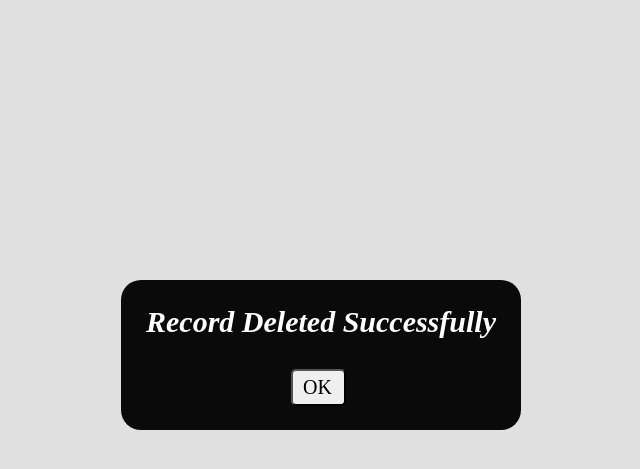
After one commit to sinchanabbhanu/dbmsproject, a PHP site: page /deletesucc.html in a window 1280 px wide. The commit adds this page. Shown: the top 469 px of the page, without its empty margins (387-1027 px from the left). Run offline with PHP 8.4, Linux system fonts and the light colour scheme.

Commit message:
some changes

```diff
--- a/Site1/delete.php
+++ b/Site1/delete.php
@@ -17,7 +17,7 @@
           }
 
    if (mysqli_query($con, $query)) {
-    echo "Record deleted successfully";
+    header('Location: deletesucc.html');
   }
    else {
     echo "Error: " . $query . "<br>" . mysqli_error($con);
--- /dev/null
+++ b/Site1/deletesucc.css
@@ -0,0 +1,43 @@
+html{
+  background-color: rgb(224, 224, 224);
+
+
+}
+form{
+    background-color:rgb(10, 10, 10);
+    min-height: 150px;
+    max-width:400px;
+    margin-top:280px;
+    margin-left:500px;
+    border-radius: 20px;
+
+}
+
+p{
+    font-size: 30px;
+    font-family: 'Playfair Display';
+    font-style: italic;
+    font-weight: bold;
+
+    padding-top: 25px;
+    color: #fff;
+    text-align: center;
+
+}
+
+.btn{
+    padding-left: 10px;
+    padding-right: 12px;
+    padding-top: 5px;
+    padding-bottom: 5px;
+    font-size: 20px;
+    font-family: 'Playfair Display';
+    border-radius: 5px;
+
+}
+
+
+#close{
+    margin-left: 170px;
+
+}
--- /dev/null
+++ b/Site1/deletesucc.html
@@ -0,0 +1,17 @@
+<!DOCTYPE html>
+<html lang="en">
+<head>
+    <meta charset="UTF-8">
+    <meta http-equiv="X-UA-Compatible" content="IE=edge">
+    <meta name="viewport" content="width=device-width, initial-scale=1.0">
+    <title>Delete success</title>
+    <link rel="stylesheet" href="deletesucc.css">
+
+</head>
+<body>
+    <form action="ok.php" method="post">
+        <p>Record Deleted Successfully</p>
+        <button type="submit" class="btn btn-primary" name="del" id="close">OK</button>
+    </form>
+</body>
+</html>
--- a/Site1/insert.php
+++ b/Site1/insert.php
@@ -19,7 +19,7 @@
 
 
    if (mysqli_multi_query($con, $sql)) {
-    echo "New records created successfully";
+    header('Location: insertsucc.html');
   } else {
     echo "Error: " . $sql . "<br>" . mysqli_error($con);
   }
--- a/Site1/newadmin.css
+++ b/Site1/newadmin.css
@@ -187,7 +187,7 @@ nav ul li a {
 }
 
 .button {
-  padding-left: 670px;
+  padding-left: 600px;
   padding-bottom: 40px;
 
 }
--- /dev/null
+++ b/Site1/ok.php
@@ -0,0 +1,5 @@
+<?php
+Session_start();
+session_unset();
+header('Location:newadmin.html ');
+?>
--- a/Site1/update.php
+++ b/Site1/update.php
@@ -11,7 +11,7 @@
    $sql= "UPDATE status SET paidstatus = 'paid' WHERE usn = '$usn';";
 
    if (mysqli_query($con, $sql)) {
-    echo "New records updated successfully";
+    header('Location: updatesucc.html');
   }
    else {
     echo "Error: " . $sql . "<br>" . mysqli_error($con);
```
Also changed, not shown: Site1/insertsucc.html (added, +17 -0 lines), Site1/newadmin.html (+9 -9 lines), Site1/updatesucc.html (added, +17 -0 lines).
